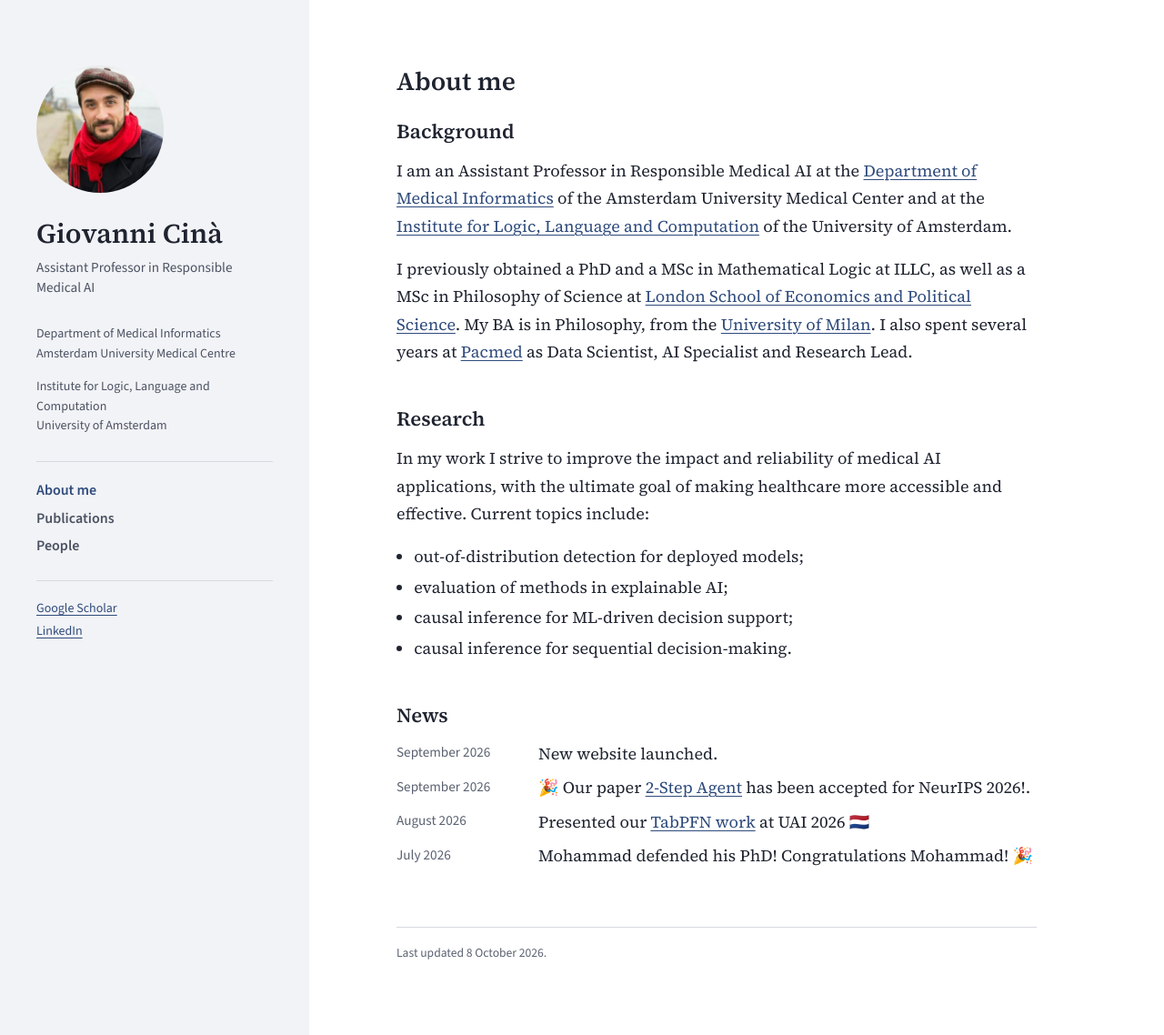
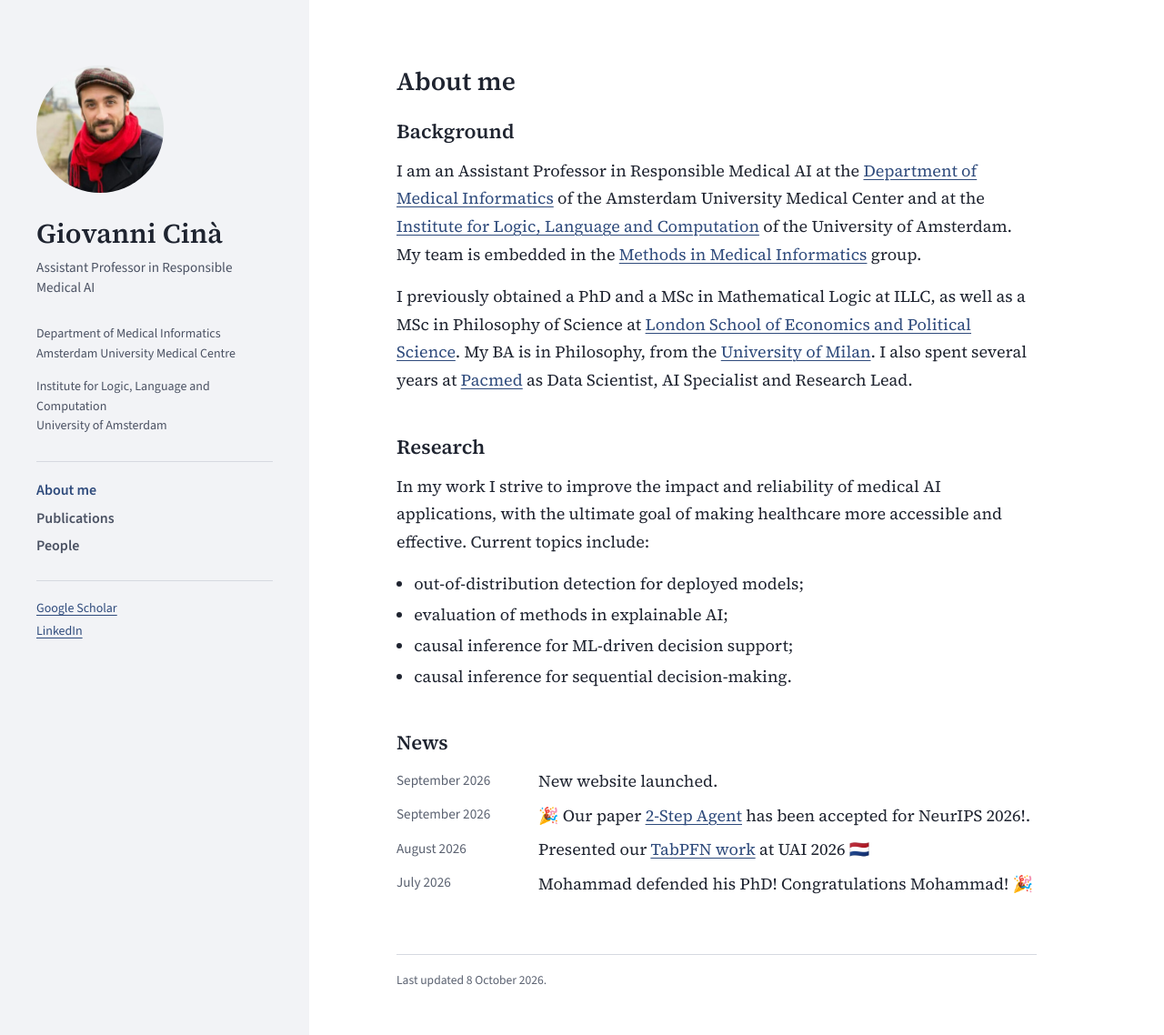
Before and after one commit to Giovannicina/giovannicina.github.io, a Jekyll site: the page built from index.md, in a window 1280 px wide and 1138 px high. Shown: the whole window at 91% size. Built offline with Jekyll 4.4.1, drawn with Linux system fonts in a browser that asks for light colours.

Commit message:
Update index.md

```diff
--- a/index.md
+++ b/index.md
@@ -7,7 +7,7 @@ title: About me
 ## Background
 
 <!-- Draft: rewrite freely. -->
-I am an Assistant Professor in Responsible Medical AI at the [Department of Medical Informatics](https://kik.amsterdamumc.org) of the Amsterdam University Medical Center and at the [Institute for Logic, Language and Computation](https://www.illc.uva.nl) of the University of Amsterdam.
+I am an Assistant Professor in Responsible Medical AI at the [Department of Medical Informatics](https://kik.amsterdamumc.org) of the Amsterdam University Medical Center and at the [Institute for Logic, Language and Computation](https://www.illc.uva.nl) of the University of Amsterdam. My team is embedded in the [Methods in Medical Informatics](https://kik.amsterdamumc.org/methods-in-medical-informatics/) group.
 
 I previously obtained a PhD and a MSc in Mathematical Logic at ILLC, as well as a MSc in Philosophy of Science at [London School of Economics and Political Science](https://www.lse.ac.uk). My BA is in Philosophy, from the [University of Milan](https://www.unimi.it/en). I also spent several years at [Pacmed](https://www.pacmed.ai/en) as Data Scientist, AI Specialist and Research Lead.
 
```
